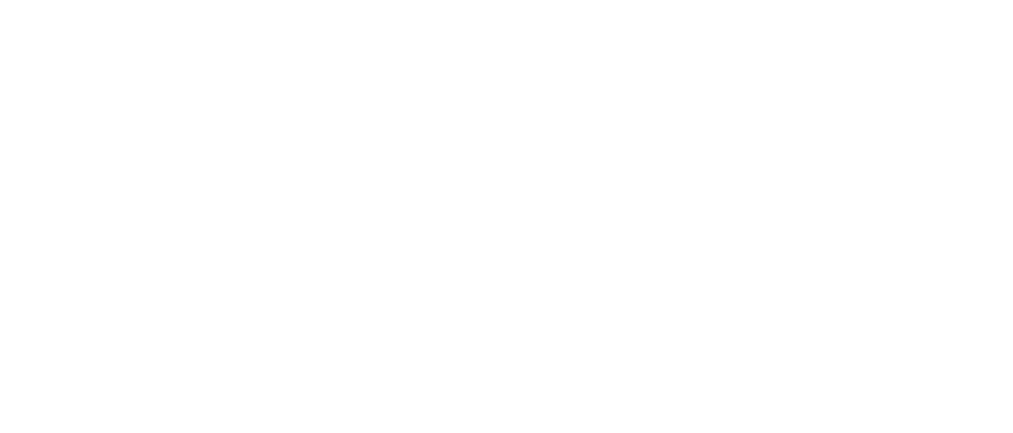
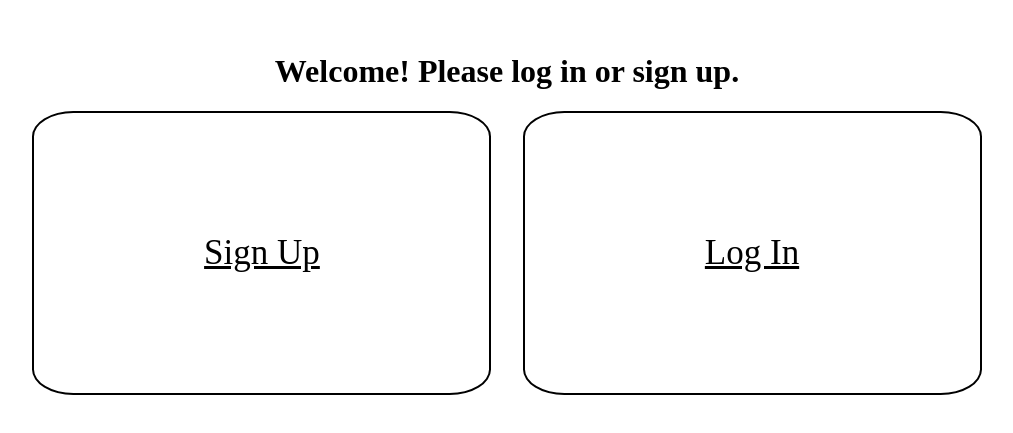
Before and after one commit to ChrisJorge/BlogSite, a React (Vite) app in the folder FrontEnd/react-blog/: page / in a window 1280 px wide. Before the commit this address had no page. Shown: the part 197-630 px from the top of the page, without its empty margins (133-1146 px from the left). Built offline with nearby package versions, Linux system fonts and the light colour scheme.

Commit message:
Created welcome page

```diff
--- a/FrontEnd/react-blog/src/App.css
+++ b/FrontEnd/react-blog/src/App.css
@@ -1,3 +1,4 @@
+/* CSS To Center */
 .signUpContainer, .loginContainer{
   display: flex;
   justify-content: center;
@@ -6,14 +7,9 @@
   width: 100vw;
   height: 100vh;
 }
-
+/* Login / Signup CSS */
 .loginBtnContainer, .signUpBtnContainer{
   margin-bottom: 25px;
-}
-
-
-.loginBtnContainer:hover, .signUpBtnContainer:hover{
- background-color: gray;
 }
 
 .loginBtn, .signUpBtn{
@@ -23,6 +19,12 @@
   font-size: 25px;
 }
 
+/* Hover Effect CSS */
+.loginBtnContainer:hover, .signUpBtnContainer:hover, .homepageOption:hover{
+ background-color: gray;
+}
+
+/* Form CSS */
 .formContainer{
   border: solid black 2px;
   padding: 2em;
@@ -43,3 +45,34 @@
   justify-content: space-evenly;
   margin-top: 15px;
 }
+/* HomePage CSS */
+.homepageContainer{
+  display: flex;
+  flex-direction: column;
+  justify-content: center;
+  align-items: center;
+  height: 100vh;
+}
+
+.optionsContainer{
+  display: flex;
+  justify-content: space-evenly;
+  height: 35vh;
+  width: 80%;
+}
+
+.homepageOption{
+  display: flex;
+  border: solid black 2.5px;
+  width: 45%;
+  height: 100%;
+  justify-content: center;
+  align-items: center;
+  border-radius: 9%;
+  color: black;
+}
+
+.homepageOptionText{
+  font-size: 35px;
+  color: black;
+}
--- a/FrontEnd/react-blog/src/App.jsx
+++ b/FrontEnd/react-blog/src/App.jsx
@@ -3,10 +3,12 @@
 // Import Pages
 import SignUp from './pages/SignUp';
 import LogIn from './pages/LogIn';
+import Homepage from './pages/Homepage';
 // Import Libraries
 import axios from 'axios';
 import { Route, Routes } from 'react-router-dom';
 import { useState } from 'react'
+
 
 
 function App() {
@@ -35,12 +37,18 @@
 
   const response = await axios.post(`http://localhost:3000/login`, data)
     console.log(response)
+    if(response.data === 'OK')
+      {
+        setUser(data.userName)
+        console.log('user set')
+      }
 }
 
   return (
     <>
     <div className="App">
       <Routes>
+        <Route path="/" element={<Homepage />}/>
         <Route path='/signup' element={<SignUp func = {createUser}/>}/>
         <Route path='/login' element={<LogIn func = {login}/>} />
       </Routes>
--- a/FrontEnd/react-blog/src/components/Form.jsx
+++ b/FrontEnd/react-blog/src/components/Form.jsx
@@ -5,7 +5,7 @@
 
   return (
     <>
-        <div className="masterContainer">
+        <div className="formMasterContainer">
             <div className='formContainer'>
                 <form  onSubmit={func}>
                     {data.map((item, i) => {
--- /dev/null
+++ b/FrontEnd/react-blog/src/pages/Homepage.jsx
@@ -0,0 +1,21 @@
+import React from 'react'
+import { Link } from 'react-router-dom'
+function Homepage() {
+  return (
+    <>
+       <div className="homepageContainer">
+        <h1>Welcome! Please log in or sign up.</h1>
+            <div className="optionsContainer">
+                <Link to={'/signup'} className='homepageOption'>
+                <p className="homepageOptionText">Sign Up</p>
+                </Link>
+                <Link to={'/login'} className='homepageOption'>
+                <p className="homepageOptionText">Log In</p>
+                </Link>
+            </div>
+       </div>
+    </>
+  )
+}
+
+export default Homepage
```
